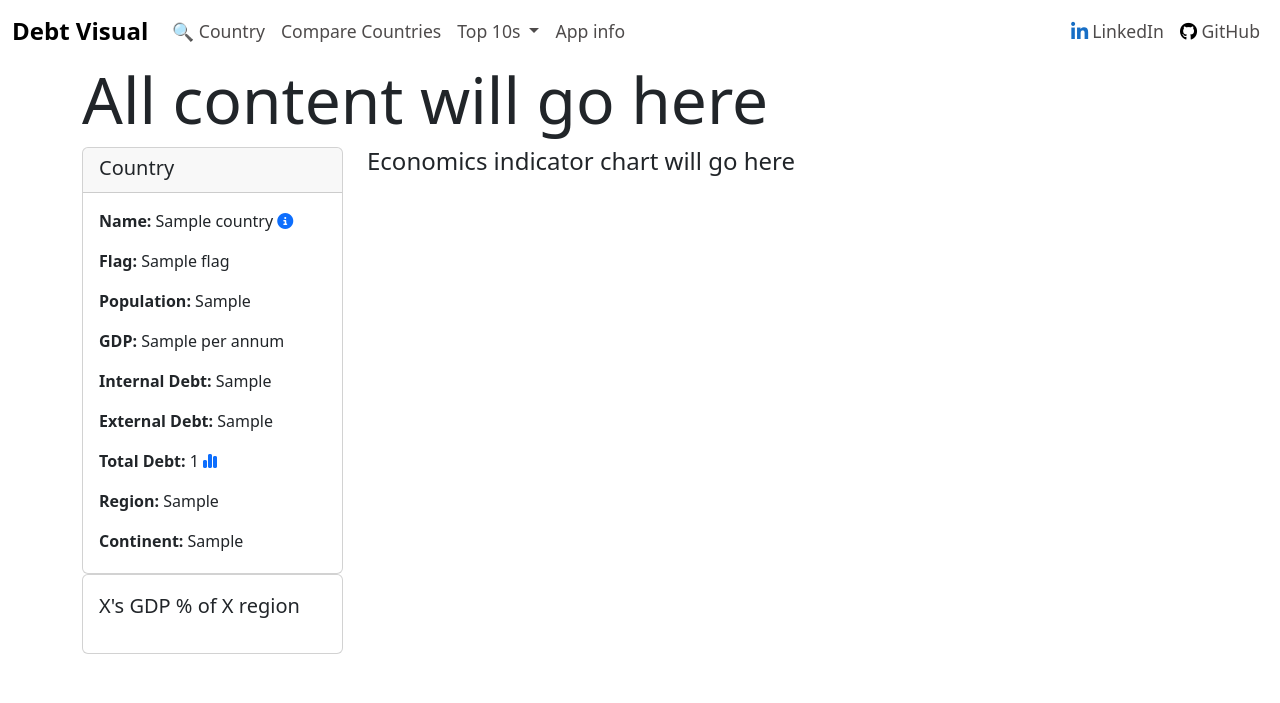
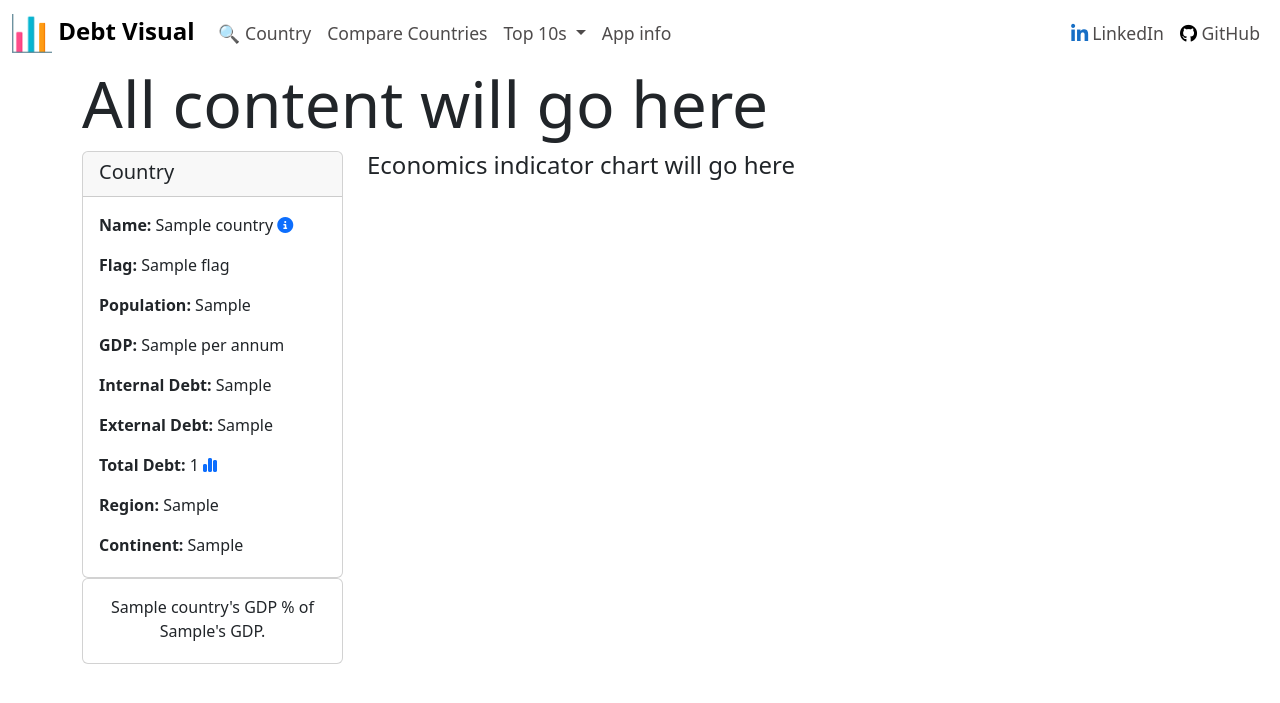
Before and after one commit to ronardcaktus/debt-visual, a Django app: template apps/countries/templates/country/country_detail.html in a window 1280 px wide. Shown: the top 703 px of the page. Run offline with Django 3.2, Linux system fonts and the light colour scheme; the template is opened without the code that fills it: most values are stand-ins (such as "Sample title", 1, 10 or a date in 2020); some libraries are stand-ins or nearby versions.

Commit message:
Make visual improvement to navbar and app

```diff
--- a/apps/countries/templates/base.html
+++ b/apps/countries/templates/base.html
@@ -9,6 +9,7 @@
     <meta name="description" content="Search and visualize world and countrie's debt." />
     <meta name="author" content="Ronard Luna (ronarddevelops@gmail.com)" />
     <title>{% block title %}{% endblock title %}</title>
+    <link rel="icon" href="/static/imgs/logo-chart.png">
     {# Load Django Bootstrap5 CSS and JavaScript #}
     {% load bootstrap5 %}
     {% bootstrap_css %}
@@ -26,7 +27,8 @@
     <!-- Navbar -->
     <nav class="navbar navbar-expand-lg navbar-light d-lg-block">
         <div class="container-fluid">
-            <a class="navbar-brand nav-link" href="#">
+            <a class="navbar-brand nav-link" href="{% url 'country_detail' %}">
+                <img src="/static/imgs/logo-chart.png" alt="Debt Visual Logo" style="width: 2.5rem;">
                 <strong>Debt Visual</strong>
             </a>
             <button class="navbar-toggler" type="button" data-bs-toggle="collapse"
--- a/apps/countries/templates/country/country_detail.html
+++ b/apps/countries/templates/country/country_detail.html
@@ -36,8 +36,9 @@
                         </div>
                     </div>
                     <div class="card">
-                        <div class="card-body">
-                            <p class="lead"> X's GDP % of X region</p>
+                        <div class="card-body pb-1">
+                            <p class="lead text-center fs-6"> {{ country.name }}'s GDP %
+                                of {{ country.region_formatted}}'s GDP.</p>
                         </div>
                     </div>
                     {% endfor %}
--- a/apps/utils.py
+++ b/apps/utils.py
@@ -32,6 +32,6 @@ class Regions(models.TextChoices):
     OCEANIA = "oceania", _("Oceania")
 
 
-def format_country_or_contient(name):
+def format_country_or_continent(name):
     formatted_name = " ".join(word.capitalize() for word in name.split("_"))
     return formatted_name
```
